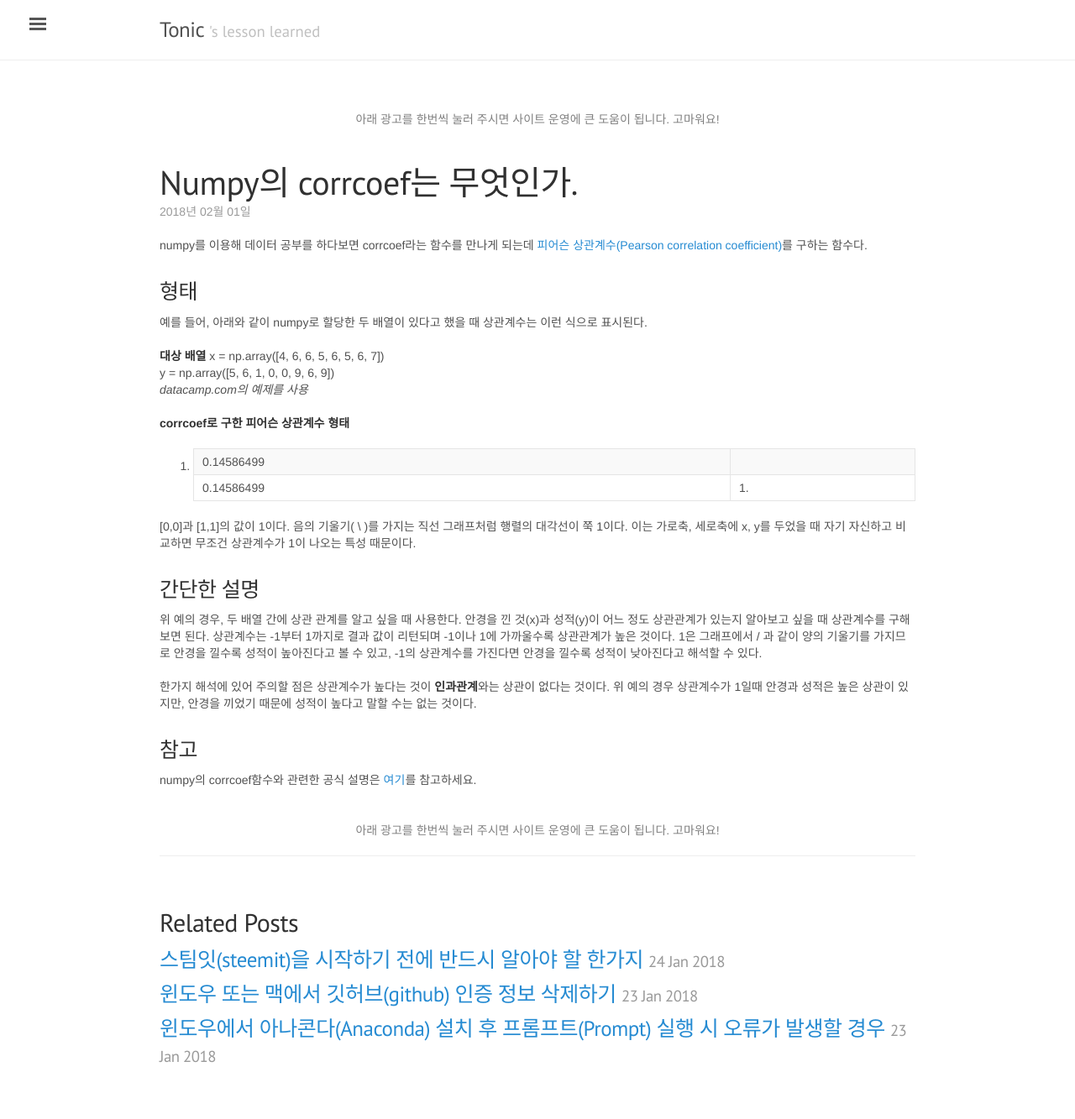
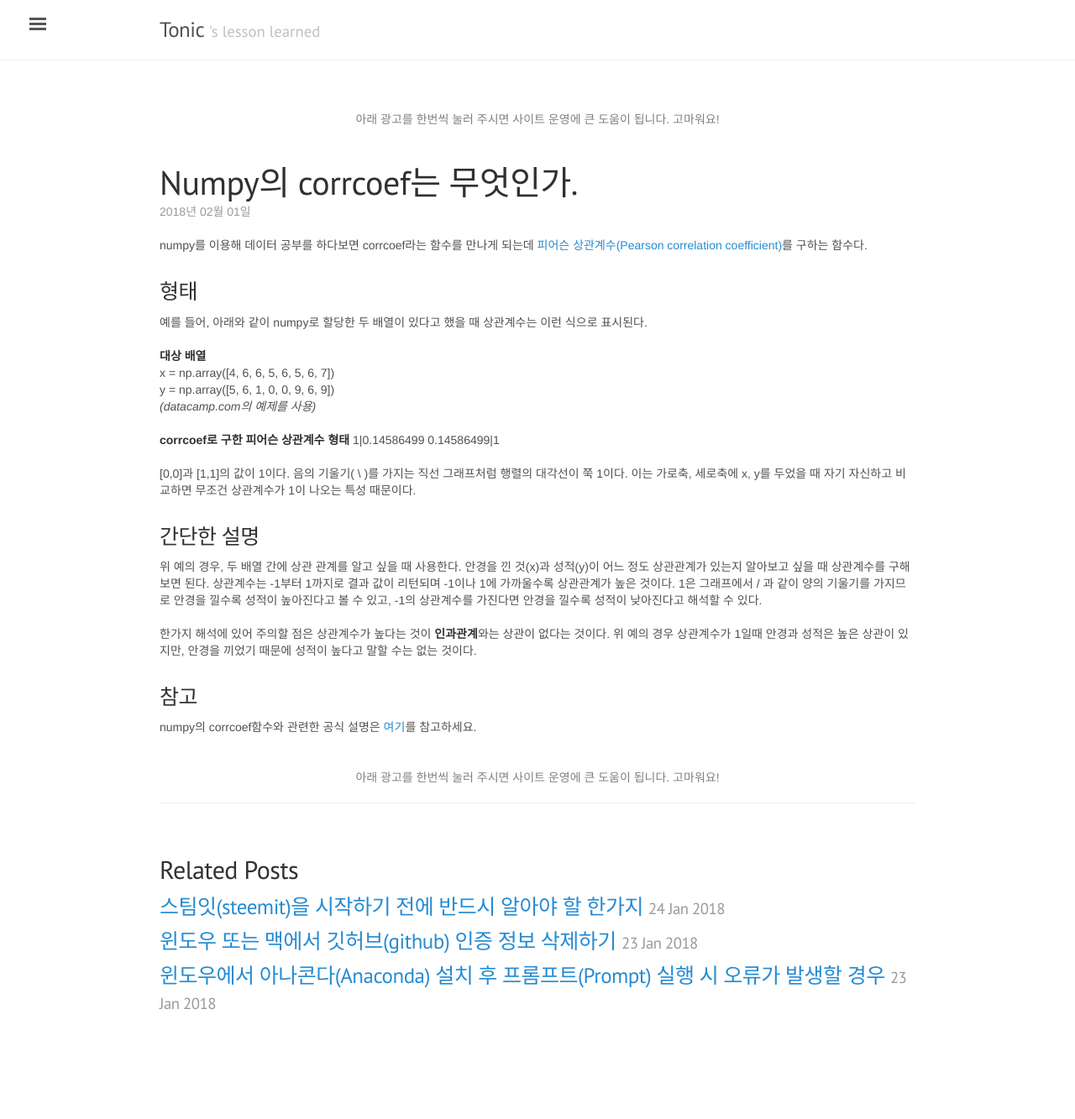
Before and after one commit to jwkcp/jwkcp.github.com, a Jekyll site: the page built from _posts/2018-02-01-corrcoef-in-numpy-with-python.md, in a window 1280 px wide. Shown: the whole page at 84% size. Built offline with Jekyll 4.4.1, drawn with Linux system fonts in a browser that asks for light colours; comment, search, counter and statistics services are not loaded; after the commit the page ends 1270 px from its top, so only the background shows below that.

Commit message:
modifying

```diff
--- a/_posts/2018-02-01-corrcoef-in-numpy-with-python.md
+++ b/_posts/2018-02-01-corrcoef-in-numpy-with-python.md
@@ -13,11 +13,11 @@ numpy를 이용해 데이터 공부를 하다보면 corrcoef라는 함수를 만
 **대상 배열**
 x = np.array([4, 6, 6, 5, 6, 5, 6, 7])
 y = np.array([5, 6, 1, 0, 0, 9, 6, 9])
-*datacamp.com의 예제를 사용*
+*(datacamp.com의 예제를 사용)*
 
 **corrcoef로 구한 피어슨 상관계수 형태**
-1.|0.14586499
-0.14586499|1.
+1|0.14586499
+0.14586499|1
 
 [0,0]과 [1,1]의 값이 1이다. 음의 기울기( \ )를 가지는 직선 그래프처럼 행렬의 대각선이 쭉 1이다. 이는 가로축, 세로축에 x, y를 두었을 때 자기 자신하고 비교하면 무조건 상관계수가 1이 나오는 특성 때문이다.
 
```
